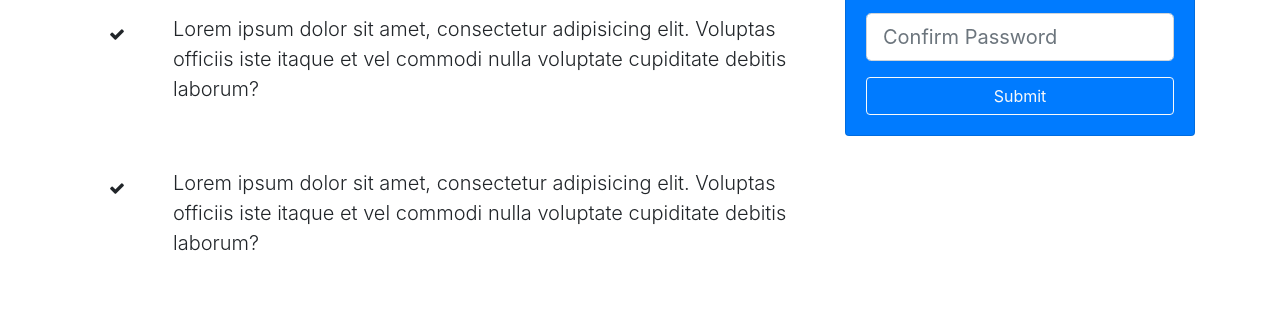
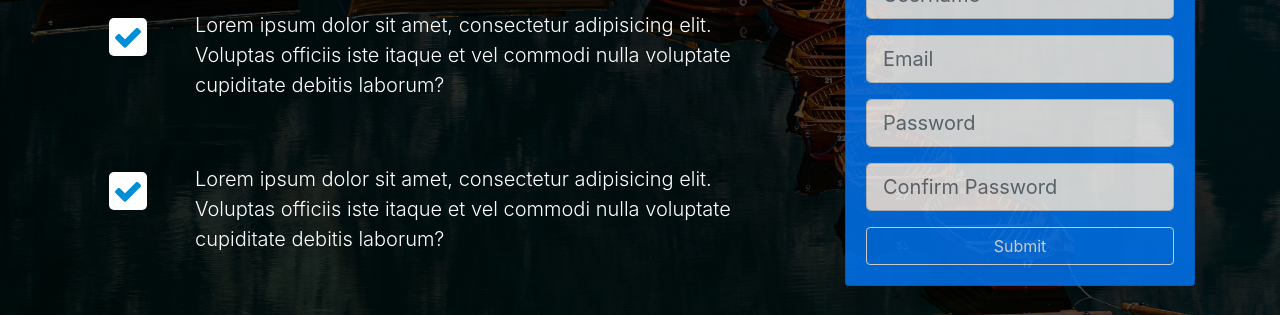
Before and after one commit to Mohammad249/PhotoGallery, a plain HTML site: page index.html in a window 1280 px wide. Shown: the part 306-621 px from the top of the page. Drawn offline with Linux system fonts and the light colour scheme; files that its build step writes are made by us from their sources; the site is published under a folder, as on GitHub Pages, so addresses that start at the root find nothing.

Commit message:
Update index.html

```diff
--- a/index.html
+++ b/index.html
@@ -6,8 +6,8 @@
   <meta http-equiv="X-UA-Compatible" content="ie=edge">
   <link rel="shortcut icon" href="img/m.png">
   <link rel="stylesheet" href="css/font-awesome.min.css">
-  <link rel="stylesheet" href="ss/bootstrap.css">
-  <link rel="stylesheet" href="/css/style.css">
+  <link rel="stylesheet" href="css/bootstrap.css">
+  <link rel="stylesheet" href="css/style.css">
   <link rel="stylesheet" href="css/navbar-fixed.css">
   <title>PhotoGallery</title>
 
```
